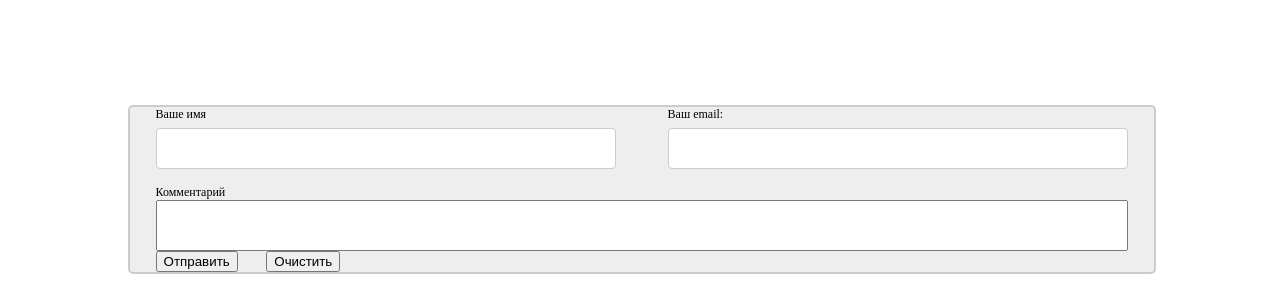
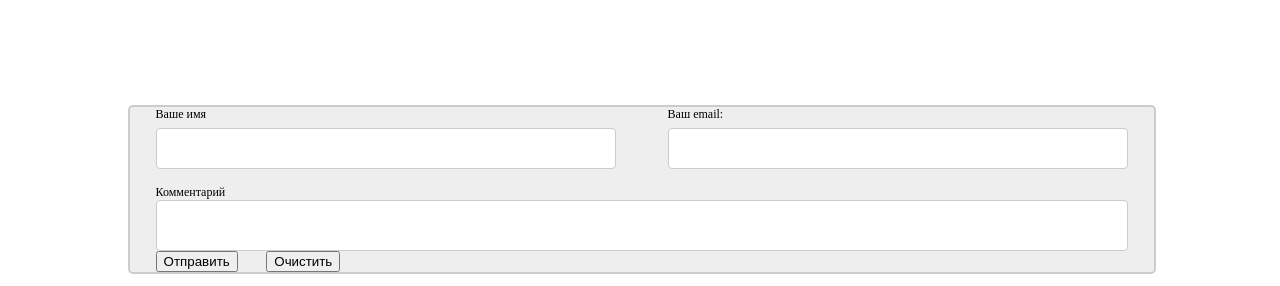
Before and after one commit to SaddlePointMethod/guest3, a PHP site: page / in a window 1280 px wide. Shown: the part 514-800 px from the top of the page. Run offline with PHP 8.4, Linux system fonts and the light colour scheme; data that the repository does not hold is empty.

Commit message:
textarea border

```diff
--- a/index.php
+++ b/index.php
@@ -24,15 +24,15 @@
     <form name="test" method="post" action="input.php">
         <div class='name'>
             <label style="margin-left: 5%;" for="name">Ваше имя</label>
-	<input type="text" id="name" name="name" size="40">
+	        <input type="text" id="name" name="name" size="40">
         </div>
         <div class="email">
-     <label style="margin-left: 5%;" for="email">Ваш email:</label>
-   	<input type="text" id="email" name="email" size="40">
+            <label style="margin-left: 5%;" for="email">Ваш email:</label>
+   	        <input type="text" id="email" name="email" size="40">
    	    </div>
         <div class="comment">
             <label style="margin-left: 2.5%;" for="comment">Комментарий</label>
-        <textarea name="comment" id="comment" cols="40" rows="3" style="width:95%; margin-left: 2.5%; resize: none;"></textarea>
+            <textarea name="comment" id="comment" cols="40" rows="3" style="width:95%; margin-left: 2.5%; resize: none; border: 1px solid #ccc; border-radius: 4px;"></textarea>
         </div>
   	<input type="submit" value="Отправить" style="margin-left: 2.5%">
    	<input type="reset" value="Очистить" style="margin-left: 2.5%">
```
